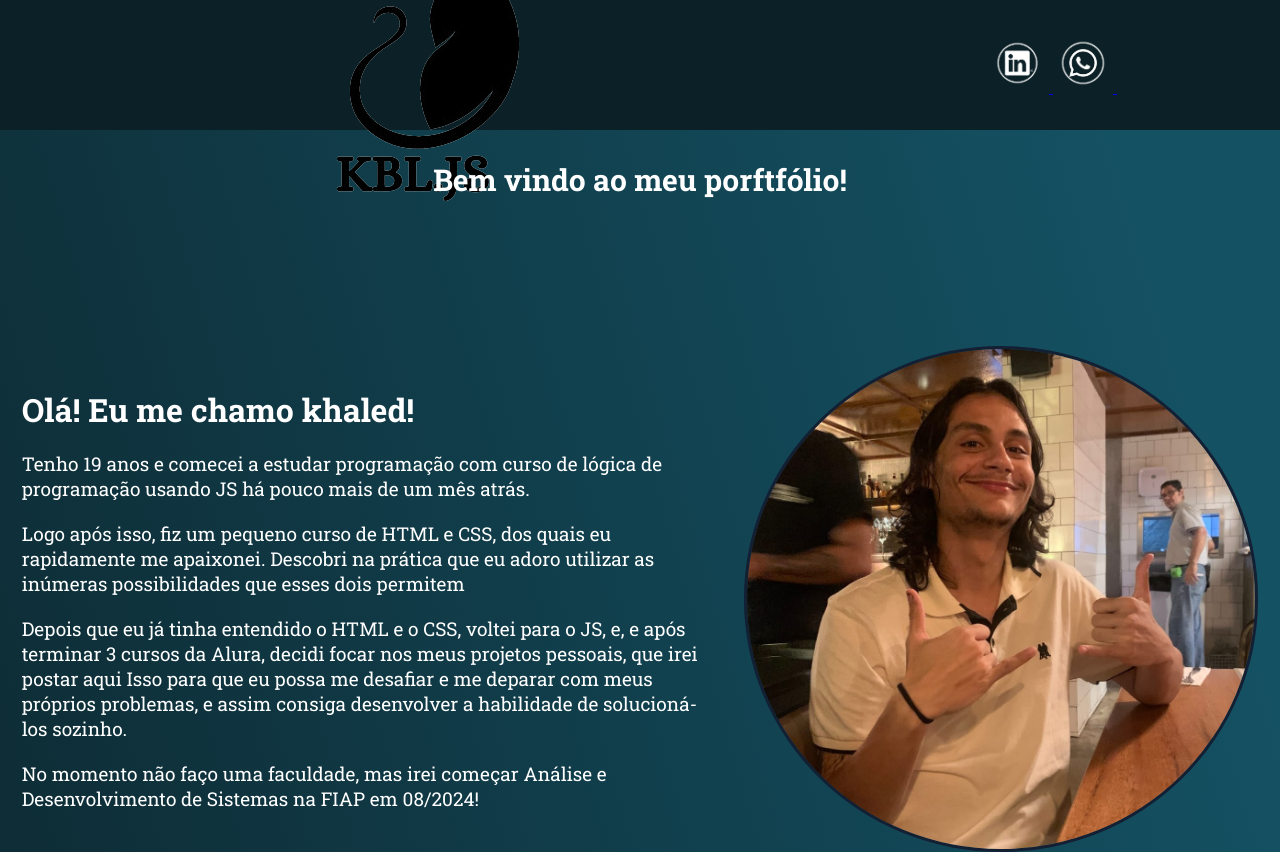
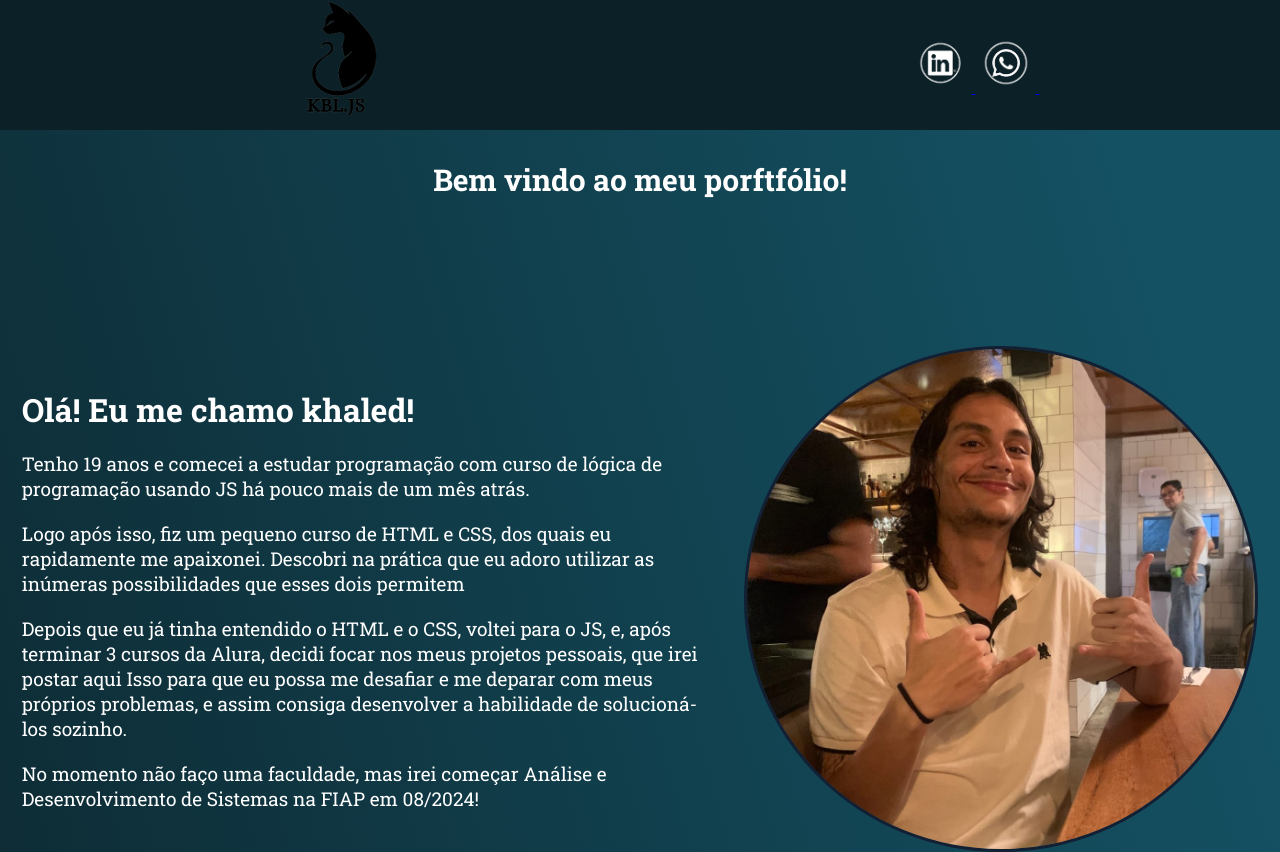
Before and after one commit to KhaledBorges/Portfolio, a plain HTML site: page Index.html in a window 1280 px wide. Shown: the top 852 px of the page. Drawn offline with Linux system fonts and the light colour scheme.

Commit message:
Index.html

```diff
--- a/Index.html
+++ b/Index.html
@@ -11,7 +11,7 @@
 <body>
     <header class="cabecalho">
         <nav class="logo" id="container-logo">
-            <img src="./img/Kbl.png" class="logo" id="imagem-logo">
+            <img src="./img/Kbl.png" class="logo-foto" id="imagem-logo">
         </nav>
         <nav class="redes-sociais">
             <a href="https://www.linkedin.com/in/khaled-borges-lemes-a7b917244/" target="_blank">
@@ -41,7 +41,7 @@
                     Logo após isso, fiz um pequeno curso de HTML e CSS, dos quais eu rapidamente me apaixonei. Descobri na prática que eu adoro utilizar as inúmeras possibilidades que esses dois permitem
                 </p>
                 <p class="descricao" id="desc3">
-                    Depois que eu já tinha entendido o HTML e o CSS, voltei para o JS, e, e após terminar 3 cursos da Alura, decidi focar nos meus projetos pessoais, que irei postar aqui
+                    Depois que eu já tinha entendido o HTML e o CSS, voltei para o JS, e, após terminar 3 cursos da Alura, decidi focar nos meus projetos pessoais, que irei postar aqui
                     Isso para que eu possa me desafiar e me deparar com meus próprios problemas, e assim consiga desenvolver a habilidade
                     de solucioná-los sozinho.
                 </p>
```
